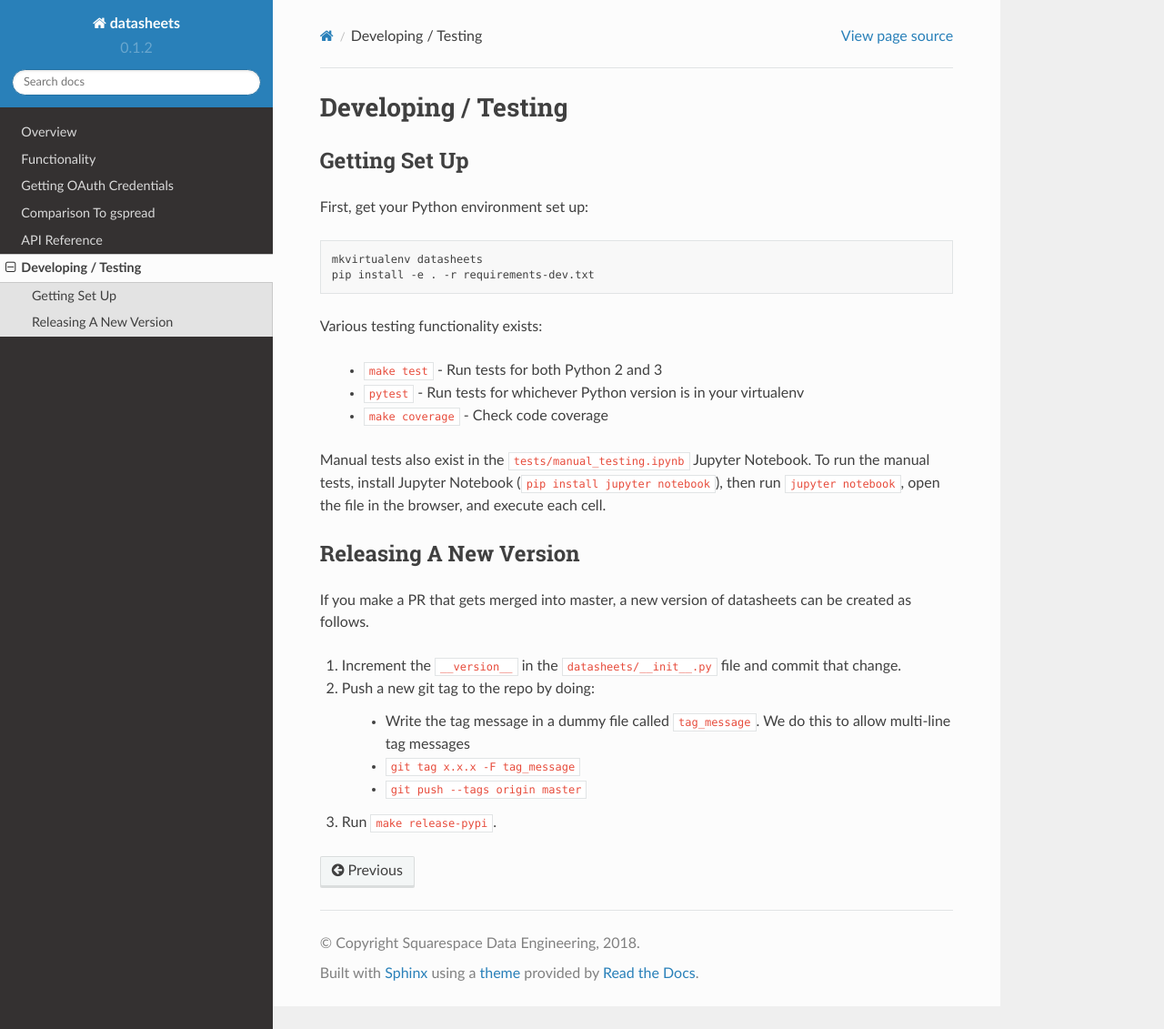
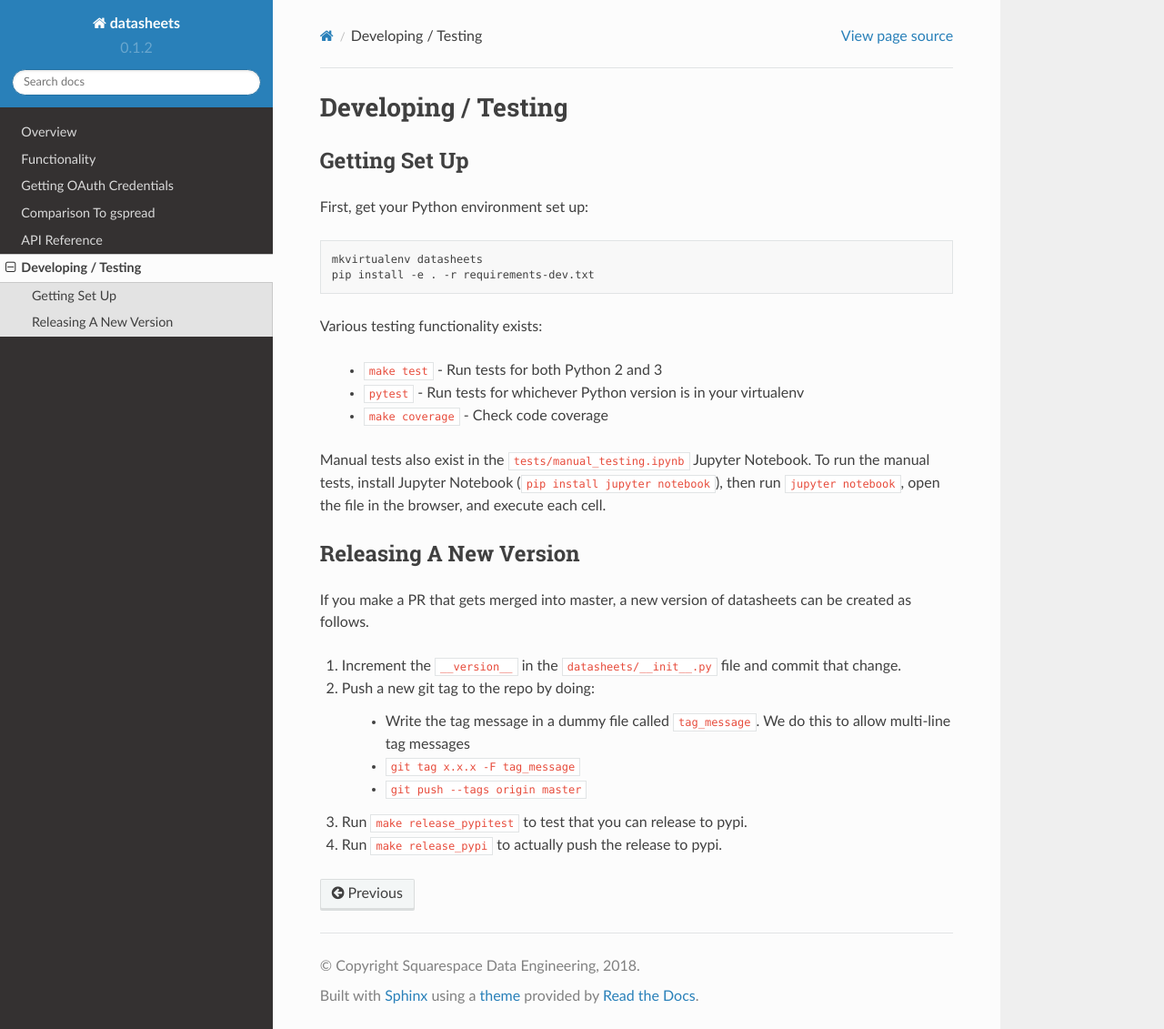
Before and after one commit to Squarespace/datasheets, a Sphinx documentation site: the page built from docs/development.rst, in a window 1280 px wide and 1131 px high. Shown: the whole window at 91% size. Built offline with Sphinx 7.4.7 and the Read the Docs theme 2.0.0, drawn with Linux system fonts in a browser that asks for light colours.

Commit message:
Doc typo / clarification fix

```diff
--- a/docs/development.rst
+++ b/docs/development.rst
@@ -32,4 +32,5 @@ If you make a PR that gets merged into master, a new version of datasheets can b
     * ``git tag x.x.x -F tag_message``
     * ``git push --tags origin master``
 
-3. Run ``make release-pypi``.
+3. Run ``make release_pypitest`` to test that you can release to pypi.
+4. Run ``make release_pypi`` to actually push the release to pypi.
```
